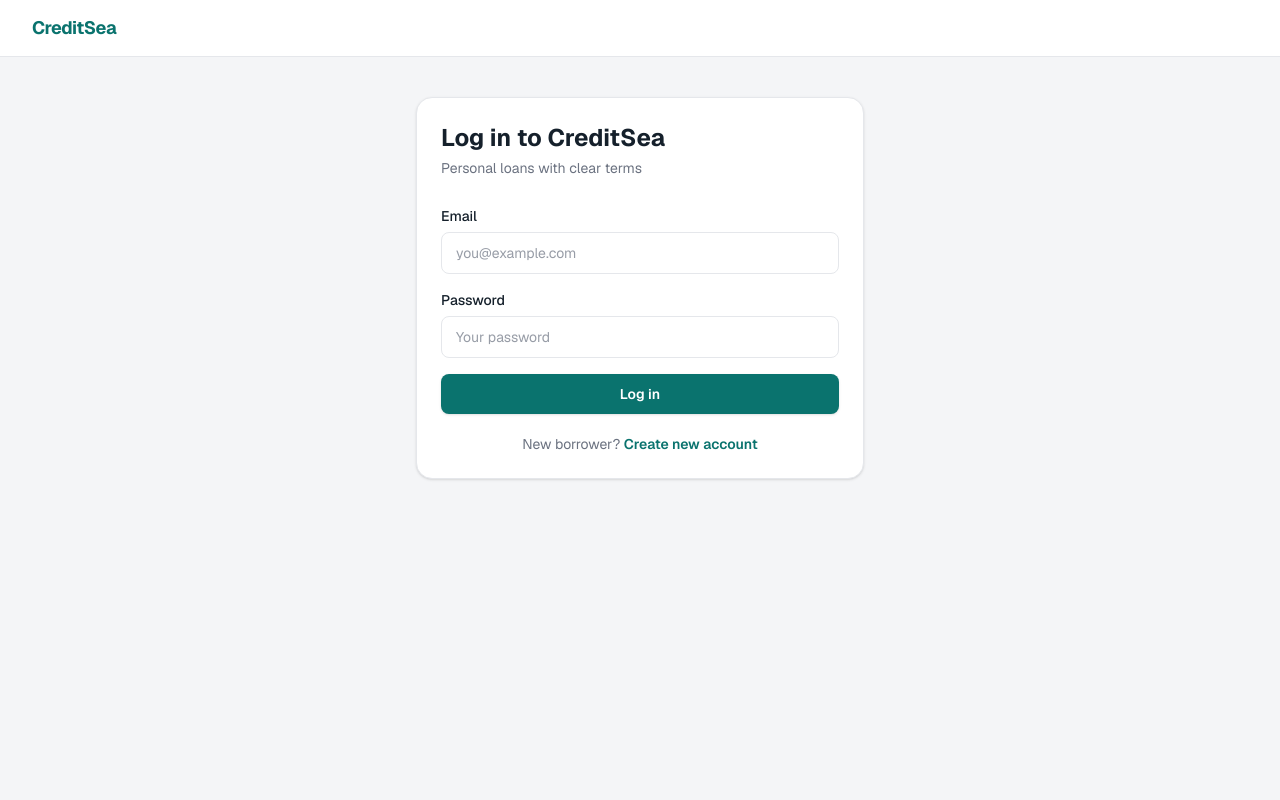
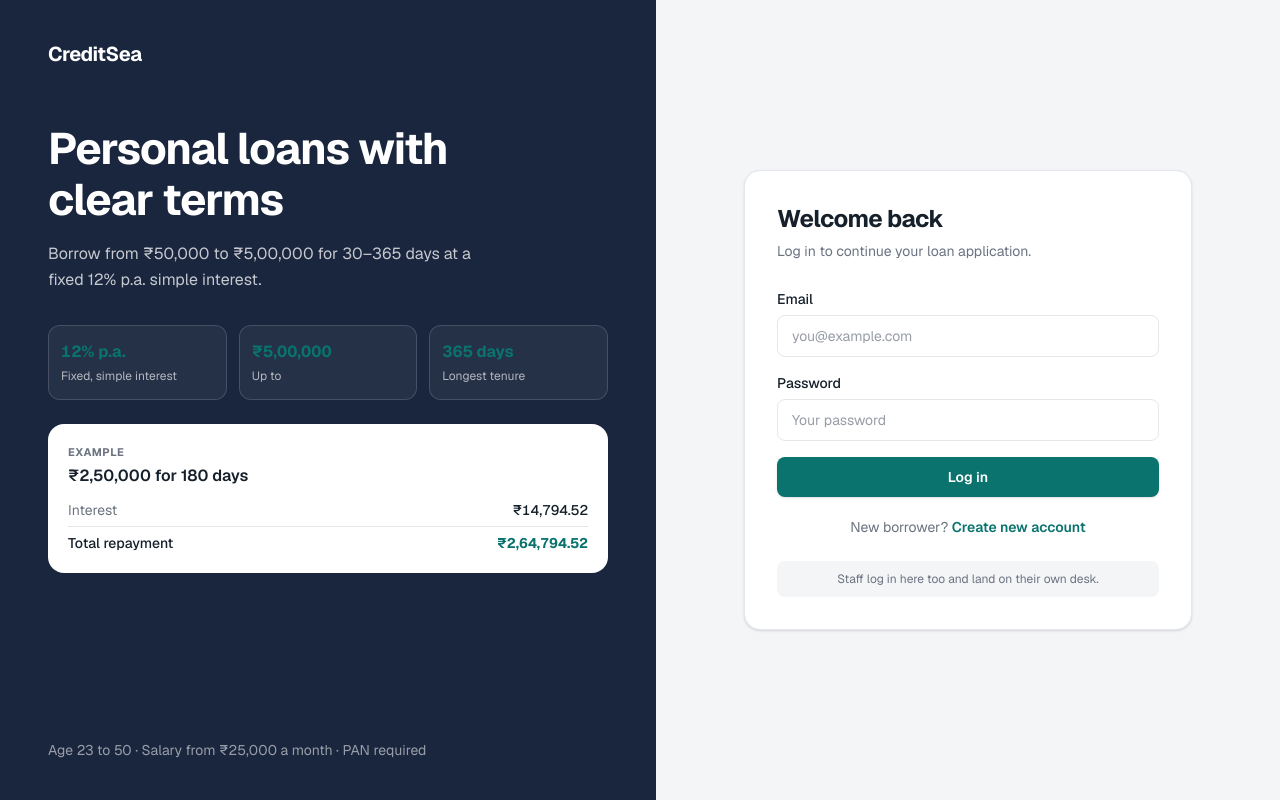
Before and after one commit to chaitanya07422/lms-frontend, a Next.js app: page /login in a window 1280 px wide. Built offline with nearby package versions, Linux system fonts and the light colour scheme; no server answers.

Commit message:
mproved layout and messaging. Add example loan quote details for better clarity on loan terms.

```diff
--- a/src/app/login/page.tsx
+++ b/src/app/login/page.tsx
@@ -7,7 +7,6 @@
 import { Field, TextInput, PrimaryButton } from '@/components/ui/field';
 import { Panel } from '@/components/ui/panel';
 import { useAuth } from '@/context/auth-context';
-import { APP_NAME, APP_TAGLINE } from '@/lib/config';
 import { FULL_NAME_HINT, lettersOnlyName, nameMeetsRules } from '@/lib/name';
 import { PASSWORD_RULES_HINT, passwordMeetsRules } from '@/lib/password';
 import { homePathForRole } from '@/lib/roles';
@@ -73,11 +72,12 @@
 
   return (
     <GuestShell>
-      <div className="mx-auto w-full max-w-md">
       {mode === 'login' ? (
-          <Panel className="shadow-sm">
-            <h1 className="text-2xl font-bold text-ink">Log in to {APP_NAME}</h1>
-            <p className="mt-1 text-sm text-muted">{APP_TAGLINE}</p>
+        <Panel className="border border-border shadow-sm !p-6 sm:!p-8">
+          <h1 className="text-2xl font-bold tracking-tight text-ink">Welcome back</h1>
+          <p className="mt-1.5 text-sm text-muted">
+            Log in to continue your loan application.
+          </p>
           <form className="mt-7 space-y-4" onSubmit={onLogin}>
             <Field label="Email">
               <TextInput
@@ -117,12 +117,15 @@
               Create new account
             </button>
           </p>
+          <p className="mt-6 rounded-lg bg-background px-3 py-2.5 text-center text-xs text-muted">
+            Staff log in here too and land on their own desk.
+          </p>
         </Panel>
       ) : (
-          <Panel className="shadow-sm">
-            <h1 className="text-2xl font-bold text-ink">Join {APP_NAME}</h1>
-            <p className="mt-1 text-sm text-muted">
-              Create an account to apply for a personal loan.
+        <Panel className="border border-border shadow-sm !p-6 sm:!p-8">
+          <h1 className="text-2xl font-bold tracking-tight text-ink">Create your account</h1>
+          <p className="mt-1.5 text-sm text-muted">
+            Sign up to apply for a personal loan.
           </p>
           <form className="mt-7 space-y-4" onSubmit={onRegister}>
             <Field label="Full name" hint={FULL_NAME_HINT}>
@@ -177,7 +180,6 @@
           </p>
         </Panel>
       )}
-      </div>
     </GuestShell>
   );
 }
--- a/src/components/auth/guest-shell.tsx
+++ b/src/components/auth/guest-shell.tsx
@@ -1,13 +1,101 @@
 import type { ReactNode } from 'react';
+import Link from 'next/link';
 
-import { BorrowerHeader } from '@/components/shell/app-header';
+import { APP_NAME, APP_TAGLINE } from '@/lib/config';
+import {
+  INTEREST_RATE_ANNUAL,
+  MAX_PRINCIPAL_RUPEES,
+  MAX_TENURE_DAYS,
+  MIN_MONTHLY_SALARY_RUPEES,
+  MIN_PRINCIPAL_RUPEES,
+  MIN_TENURE_DAYS,
+} from '@/lib/loan-limits';
+import { formatPaise, rupeesToPaise } from '@/lib/money';
 
-/** Login / register chrome — no application stepper until after login. */
+const EXAMPLE_PRINCIPAL_RUPEES = 250_000;
+const EXAMPLE_TENURE_DAYS = 180;
+
+function exampleQuote() {
+  const principalPaise = rupeesToPaise(EXAMPLE_PRINCIPAL_RUPEES);
+  const interestPaise = Math.round(
+    (principalPaise * INTEREST_RATE_ANNUAL * EXAMPLE_TENURE_DAYS) / (365 * 100),
+  );
+  return {
+    interestPaise,
+    totalPaise: principalPaise + interestPaise,
+  };
+}
+
+/** Split auth layout — marketing panel + form (login / register). */
 export function GuestShell({ children }: { children: ReactNode }) {
+  const example = exampleQuote();
+
   return (
-    <div className="min-h-screen bg-background">
-      <BorrowerHeader guest />
-      <div className="mx-auto max-w-5xl px-4 py-10">{children}</div>
+    <div className="flex min-h-screen flex-col lg:flex-row">
+      <aside className="relative flex flex-1 flex-col justify-between bg-navy px-6 py-8 text-white sm:px-10 lg:max-w-[52%] lg:px-12 lg:py-10">
+        <div>
+          <Link href="/" className="text-xl font-bold tracking-tight text-white">
+            {APP_NAME}
+          </Link>
+
+          <h1 className="mt-10 max-w-lg text-3xl font-bold leading-tight tracking-tight sm:text-4xl lg:mt-14 lg:text-[2.75rem] lg:leading-[1.15]">
+            {APP_TAGLINE}
+          </h1>
+          <p className="mt-4 max-w-md text-sm leading-relaxed text-white/75 sm:text-base">
+            Borrow from {formatPaise(rupeesToPaise(MIN_PRINCIPAL_RUPEES))} to{' '}
+            {formatPaise(rupeesToPaise(MAX_PRINCIPAL_RUPEES))} for {MIN_TENURE_DAYS}–{MAX_TENURE_DAYS}{' '}
+            days at a fixed {INTEREST_RATE_ANNUAL}% p.a. simple interest.
+          </p>
+
+          <div className="mt-8 grid grid-cols-3 gap-2 sm:gap-3">
+            <Stat value={`${INTEREST_RATE_ANNUAL}% p.a.`} label="Fixed, simple interest" />
+            <Stat
+              value={formatPaise(rupeesToPaise(MAX_PRINCIPAL_RUPEES))}
+              label="Up to"
+            />
+            <Stat value={`${MAX_TENURE_DAYS} days`} label="Longest tenure" />
+          </div>
+
+          <div className="mt-6 rounded-2xl bg-white p-4 text-ink sm:p-5">
+            <p className="text-[11px] font-bold uppercase tracking-wider text-muted">Example</p>
+            <p className="mt-1 text-sm font-semibold text-ink sm:text-base">
+              {formatPaise(rupeesToPaise(EXAMPLE_PRINCIPAL_RUPEES))} for {EXAMPLE_TENURE_DAYS} days
+            </p>
+            <dl className="mt-3 space-y-1.5 text-sm">
+              <div className="flex justify-between gap-3">
+                <dt className="text-muted">Interest</dt>
+                <dd className="font-medium tabular-nums">
+                  {formatPaise(example.interestPaise, true)}
+                </dd>
+              </div>
+              <div className="flex justify-between gap-3 border-t border-border pt-1.5">
+                <dt className="font-medium text-ink">Total repayment</dt>
+                <dd className="font-bold tabular-nums text-teal">
+                  {formatPaise(example.totalPaise, true)}
+                </dd>
+              </div>
+            </dl>
+          </div>
+        </div>
+
+        <p className="mt-10 text-xs text-white/55 sm:text-sm">
+          Age 23 to 50 · Salary from {formatPaise(rupeesToPaise(MIN_MONTHLY_SALARY_RUPEES))} a
+          month · PAN required
+        </p>
+      </aside>
+
+      <main className="flex flex-1 items-center justify-center bg-background px-4 py-10 sm:px-8">
+        <div className="w-full max-w-md">{children}</div>
+      </main>
     </div>
   );
 }
+
+function Stat({ value, label }: { value: string; label: string }) {
+  return (
+    <div className="rounded-xl border border-white/15 bg-white/5 px-2.5 py-3 sm:px-3 sm:py-3.5">
+      <p className="text-sm font-bold tabular-nums text-teal sm:text-base">{value}</p>
+      <p className="mt-1 text-[10px] leading-snug text-white/65 sm:text-xs">{label}</p>
+    </div>
+  );
+}
```
Lines whose indentation alone changed are shown as unchanged.
